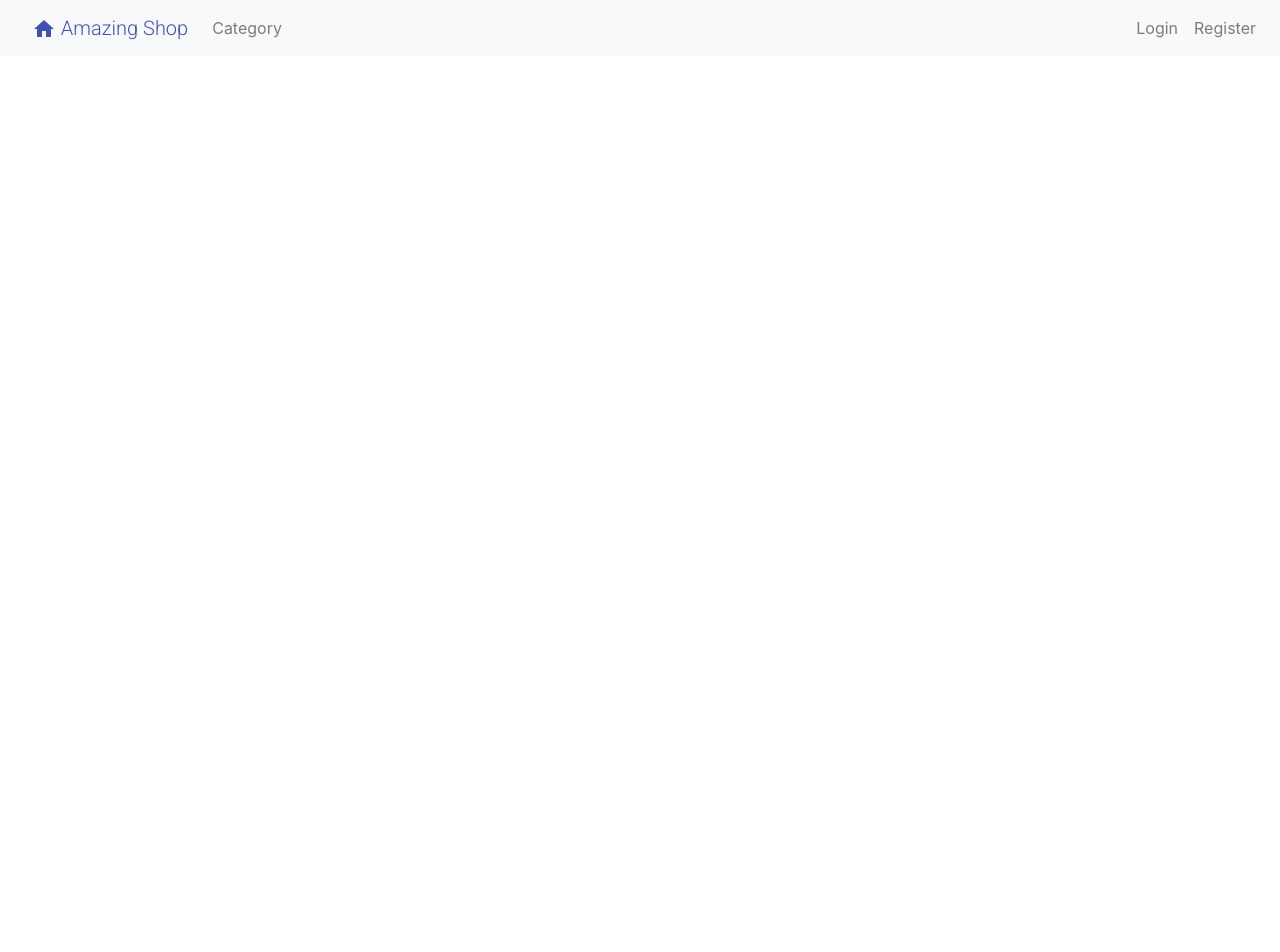
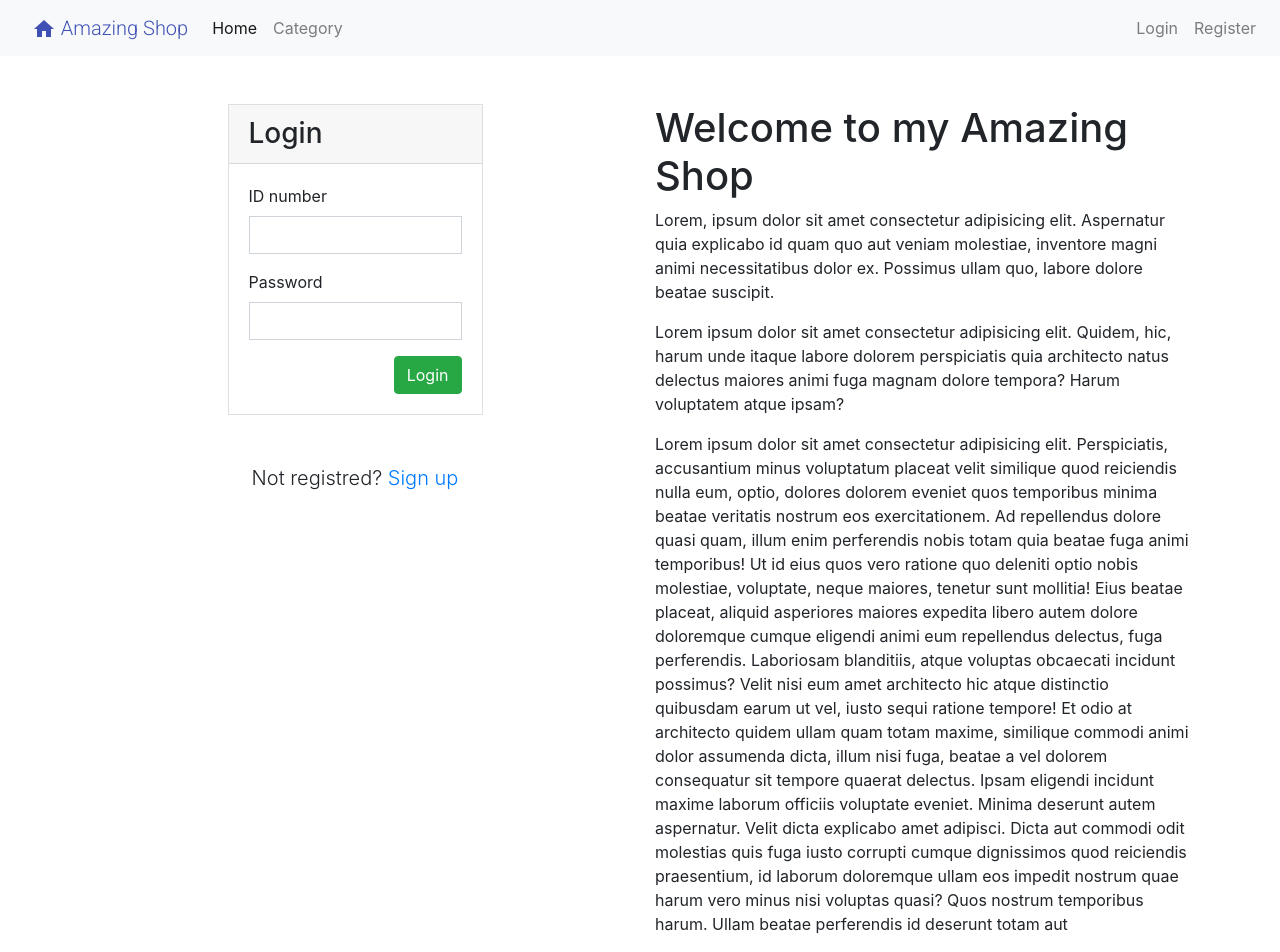
Before and after one commit to henshoster/online-shopping-market, an Angular app in the folder frontend/: page /home in a window 1280 px wide. Before the commit this address led to /. Shown: the top 952 px of the page. Before the commit the page ends 800 px from the top, so only its background shows below. Built offline with nearby package versions, Linux system fonts and the light colour scheme.

Commit message:
interface

```diff
--- a/frontend/src/app/app.module.ts
+++ b/frontend/src/app/app.module.ts
@@ -16,6 +16,8 @@ import { CategoryComponent } from "./category/category.component";
 import { FormsModule } from "@angular/forms";
 import { HttpClientModule, HTTP_INTERCEPTORS } from "@angular/common/http";
 import { ApiConnectorService } from "./service/api-connector.service";
+import { HomePageComponent } from './home-page/home-page.component';
+import { ShoppingComponent } from './shopping/shopping.component';
 
 @NgModule({
   declarations: [
@@ -23,7 +25,9 @@ import { ApiConnectorService } from "./service/api-connector.service";
     NavbarComponent,
     RegisterComponent,
     LoginComponent,
-    CategoryComponent
+    CategoryComponent,
+    HomePageComponent,
+    ShoppingComponent
   ],
   imports: [
     BrowserModule,
--- a/frontend/src/app/category/category.component.html
+++ b/frontend/src/app/category/category.component.html
@@ -1,4 +1,4 @@
-<div class="row mt-5">
+<!-- <div class="row mt-5">
   <div class="col-md-4 mb-3" *ngFor="let cat of category">
     <div class="card text-center">
       <div class="card-body">
@@ -11,4 +11,9 @@
       </div>
     </div>
   </div>
+</div> -->
+<div class="row mx-auto">
+  <div class="col" *ngFor="let cat of category" [id]="'caregory_' + cat.id">
+    <a href="#">{{ cat.name }}</a>
+  </div>
 </div>
--- /dev/null
+++ b/frontend/src/app/home-page/home-page.component.html
@@ -0,0 +1,47 @@
+<div class="row">
+  <div class="col-lg-6" *ngIf="!_authService.isLoggedIn()">
+    <app-login></app-login>
+    <div class="row">
+      <p class="lead mx-auto">
+        Not registred? <a routerLink="/register">Sign up</a>
+      </p>
+    </div>
+  </div>
+  <div class="col-lg-6 my-5 mx-auto">
+    <h1>Welcome to my Amazing Shop</h1>
+    <p>
+      Lorem, ipsum dolor sit amet consectetur adipisicing elit. Aspernatur quia
+      explicabo id quam quo aut veniam molestiae, inventore magni animi
+      necessitatibus dolor ex. Possimus ullam quo, labore dolore beatae
+      suscipit.
+    </p>
+    <p>
+      Lorem ipsum dolor sit amet consectetur adipisicing elit. Quidem, hic,
+      harum unde itaque labore dolorem perspiciatis quia architecto natus
+      delectus maiores animi fuga magnam dolore tempora? Harum voluptatem atque
+      ipsam?
+    </p>
+    <p>
+      Lorem ipsum dolor sit amet consectetur adipisicing elit. Perspiciatis,
+      accusantium minus voluptatum placeat velit similique quod reiciendis nulla
+      eum, optio, dolores dolorem eveniet quos temporibus minima beatae
+      veritatis nostrum eos exercitationem. Ad repellendus dolore quasi quam,
+      illum enim perferendis nobis totam quia beatae fuga animi temporibus! Ut
+      id eius quos vero ratione quo deleniti optio nobis molestiae, voluptate,
+      neque maiores, tenetur sunt mollitia! Eius beatae placeat, aliquid
+      asperiores maiores expedita libero autem dolore doloremque cumque eligendi
+      animi eum repellendus delectus, fuga perferendis. Laboriosam blanditiis,
+      atque voluptas obcaecati incidunt possimus? Velit nisi eum amet architecto
+      hic atque distinctio quibusdam earum ut vel, iusto sequi ratione tempore!
+      Et odio at architecto quidem ullam quam totam maxime, similique commodi
+      animi dolor assumenda dicta, illum nisi fuga, beatae a vel dolorem
+      consequatur sit tempore quaerat delectus. Ipsam eligendi incidunt maxime
+      laborum officiis voluptate eveniet. Minima deserunt autem aspernatur.
+      Velit dicta explicabo amet adipisci. Dicta aut commodi odit molestias quis
+      fuga iusto corrupti cumque dignissimos quod reiciendis praesentium, id
+      laborum doloremque ullam eos impedit nostrum quae harum vero minus nisi
+      voluptas quasi? Quos nostrum temporibus harum. Ullam beatae perferendis id
+      deserunt totam aut
+    </p>
+  </div>
+</div>
--- /dev/null
+++ b/frontend/src/app/home-page/home-page.component.ts
@@ -0,0 +1,13 @@
+import { Component, OnInit } from "@angular/core";
+import { AuthService } from "../service/auth.service";
+
+@Component({
+  selector: "app-home-page",
+  templateUrl: "./home-page.component.html",
+  styleUrls: ["./home-page.component.scss"]
+})
+export class HomePageComponent implements OnInit {
+  constructor(private _authService: AuthService) {}
+
+  ngOnInit() {}
+}
--- a/frontend/src/app/login/login.component.html
+++ b/frontend/src/app/login/login.component.html
@@ -1,6 +1,6 @@
 <div class="py-5">
   <div class="row">
-    <div class="col-md-6 mx-auto">
+    <div class="col-lg-6 mx-auto">
       <span class="anchor" id="formLogin"></span>
 
       <!-- form card login -->
--- a/frontend/src/app/navbar/navbar.component.html
+++ b/frontend/src/app/navbar/navbar.component.html
@@ -19,8 +19,22 @@
   <div class="collapse navbar-collapse" id="navbarNav">
     <ul class="navbar-nav mr-auto">
       <li class="nav-item">
+        <a class="nav-link" routerLink="/home" routerLinkActive="active"
+          >Home</a
+        >
+      </li>
+      <li class="nav-item">
         <a class="nav-link" routerLink="/category" routerLinkActive="active"
           >Category</a
+        >
+      </li>
+      <li class="nav-item">
+        <a
+          *ngIf="_authService.isLoggedIn()"
+          class="nav-link"
+          routerLink="/shopping"
+          routerLinkActive="active"
+          >Start shopping</a
         >
       </li>
       <!-- <li class="nav-item">
--- /dev/null
+++ b/frontend/src/app/shopping/shopping.component.html
@@ -0,0 +1,3 @@
+<p>
+  shopping works!
+</p>
--- /dev/null
+++ b/frontend/src/app/shopping/shopping.component.ts
@@ -0,0 +1,15 @@
+import { Component, OnInit } from '@angular/core';
+
+@Component({
+  selector: 'app-shopping',
+  templateUrl: './shopping.component.html',
+  styleUrls: ['./shopping.component.scss']
+})
+export class ShoppingComponent implements OnInit {
+
+  constructor() { }
+
+  ngOnInit() {
+  }
+
+}
```
Also changed, not shown: frontend/src/app/app-routing.module.ts (+13 -1 lines), frontend/src/app/home-page/home-page.component.scss (added), frontend/src/app/shopping/shopping.component.scss (added), 2 other files (tests, documents, lock files or other folders).
